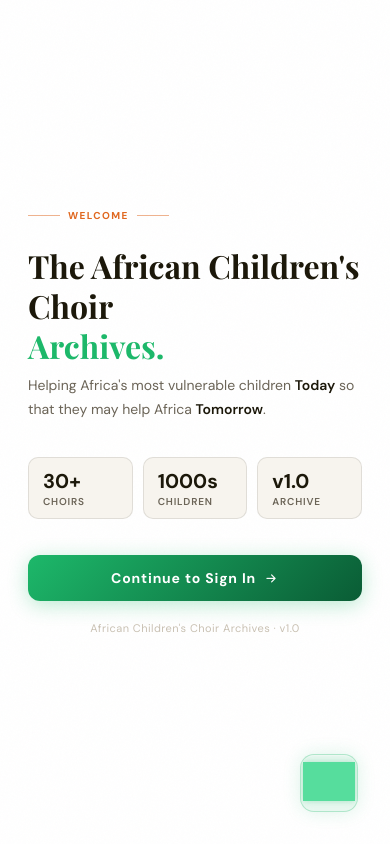
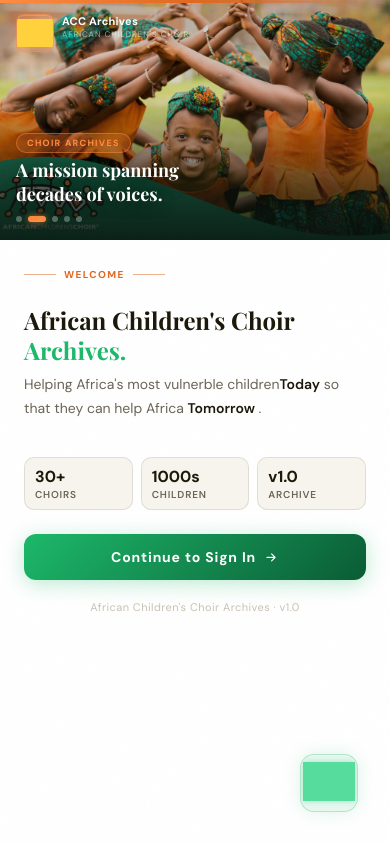
Before and after one commit to jackssih/acc_flask, a Flask app: page / in a window 390 px wide. Run offline with Flask 3, Linux system fonts and the light colour scheme; grey boxes are pictures that could not be loaded.

Commit message:
Update login.html

```diff
--- a/templates/login.html
+++ b/templates/login.html
@@ -2,7 +2,7 @@
 <html lang="en">
 <head>
   <meta charset="UTF-8">
-  <meta name="viewport" content="width=device-width, initial-scale=1.0">
+  <meta name="viewport" content="width=device-width, initial-scale=1.0, viewport-fit=cover">
   <title>Sign In — ACC Archives</title>
   <link href="https://fonts.googleapis.com/css2?family=DM+Sans:ital,wght@0,400;0,500;0,600;0,700;1,400&family=Playfair+Display:wght@600;700&display=swap" rel="stylesheet">
   <link rel="stylesheet" href="https://cdn.jsdelivr.net/npm/@tabler/icons-webfont@latest/tabler-icons.min.css">
@@ -376,10 +355,118 @@
 
     /* responsive */
 @media (max-width: 768px) {
-      .layout { grid-template-columns: 1fr }
-      .photo-panel { display: none }
-      .form-panel { padding: 36px 28px }
+  html, body {
+    overflow-y: auto;
+    overflow-x: hidden;
   }
+
+  .layout {
+    grid-template-columns: 1fr;
+    grid-template-rows: 240px auto;
+    height: auto;
+    min-height: 100vh;
+  }
+
+  /* photo panel — compact strip on top */
+  .photo-panel {
+    display: block;
+    height: 240px;
+    min-height: 240px;
+  }
+
+  .photo-brand {
+    top: 14px;
+    left: 16px;
+    gap: 8px;
+  }
+
+  .photo-brand-icon {
+    width: 38px;
+    height: 38px;
+    border-radius: 8px;
+  }
+
+  .brand-logo-img {
+    width: 38px;
+    height: 52px;
+  }
+
+  .photo-brand-text {
+    font-size: 11px;
+  }
+
+  .photo-brand-sub {
+    font-size: 8px;
+  }
+
+  .photo-caption {
+    padding: 16px 16px 18px;
+  }
+
+  .photo-headline {
+    font-size: 18px;
+    line-height: 1.3;
+    margin-bottom: 10px;
+    max-width: 100%;
+  }
+
+  .photo-tag {
+    font-size: 9px;
+    padding: 3px 10px;
+    margin-bottom: 6px;
+  }
+
+  /* form panel — full width below photo */
+  .form-panel {
+    padding: 28px 24px 36px;
+    justify-content: flex-start;
+    overflow-y: auto;
+  }
+
+  .form-inner {
+    max-width: 100%;
+    width: 100%;
+  }
+
+  .welcome-title {
+    font-size: 24px;
+  }
+
+  .stats-row {
+    gap: 8px;
+    margin-bottom: 24px;
+  }
+
+  .stat-pill {
+    padding: 8px 10px;
+    min-width: 70px;
+  }
+
+  .stat-pill-val {
+    font-size: 16px;
+  }
+
+  .green-accent {
+      position: absolute; bottom: 32px; right: 32px;
+      width: 58px; height: 58px; border-radius: 14px;
+      background: rgba(29,184,106,0.10);
+      border: 1px solid rgba(29,184,106,0.28);
+      box-shadow: 0 0 18px rgba(29,184,106,0.15), inset 0 1px 0 rgba(255,255,255,0.25);
+      display: flex; align-items: top; justify-content: center;
+      overflow: hidden;
+      backdrop-filter: blur(6px);
+  }
+  .slide-bg {
+    top: 0;
+    left: 0;
+    right: 0;
+    bottom: 0;
+    width: 100%;
+    height: 100%;
+  }
+
+}
+
   </style>
 </head>
 <body>
@@ -426,10 +513,10 @@
         </div>
 
         <div class="welcome-title">
-          The African Children's Choir<br><span>Archives.</span>
+          African Children's Choir<br><span>Archives.</span>
         </div>
         <p class="welcome-sub">
-          Helping Africa's most vulnerable children <strong>Today</strong> so that they may help Africa <strong>Tomorrow</strong>.
+          Helping Africa's most vulnerble children<strong>Today</strong> so that they can help Africa <strong>Tomorrow</strong> .
         </p>
 
         <div class="stats-row">
@@ -535,33 +621,33 @@
   }
 
   /* ── Password toggle ── */
-  // Password visibility toggle - FIXED
+ /* ── Password toggle ── */
+  function togglePassword() {
+    var input = document.getElementById('password');
+    var icon  = document.getElementById('pwIcon');
+    if (input.type === 'password') {
+      input.type = 'text';
+      icon.className = 'ti ti-eye-off';
+    } else {
+      input.type = 'password';
+      icon.className = 'ti ti-eye';
+    }
+  }
+
+  document.addEventListener('DOMContentLoaded', function() {
     var toggleBtn = document.getElementById('pwToggle');
-  var passwordInput = document.getElementById('password');
-  var pwIcon = document.getElementById('pwIcon');
-
-  if (toggleBtn && passwordInput && pwIcon) {
-    toggleBtn.addEventListener('click', function(e) {
-      e.preventDefault();  // Prevent any form submission
-      e.stopPropagation(); // Stop event bubbling
-
-      if (passwordInput.type === 'password') {
-        passwordInput.type = 'text';
-        pwIcon.className = 'ti ti-eye-off';
-        toggleBtn.setAttribute('aria-label', 'Hide password');
-      } else {
-        passwordInput.type = 'password';
-        pwIcon.className = 'ti ti-eye';
-        toggleBtn.setAttribute('aria-label', 'Show password');
+    if (toggleBtn) {
+      toggleBtn.addEventListener('click', togglePassword);
     }
   });
-  }
 
   /* ── Show error if present (Jinja) ── */
-  {% if error %}
+/* ── Show error if present ── */
+var hasError = document.getElementById('page-meta').dataset.hasError === 'true';
+if (hasError) {
   document.getElementById('errorBox').style.display = 'flex';
   showForm();
-  {% endif %}
+}
 
   /* ── Enter key on username → focus password ── */
   document.getElementById('username').addEventListener('keydown', function(e) {
@@ -579,45 +665,32 @@
 var captions = [
   "Every child's story,<br>preserved forever.",
   "A mission spanning<br>decades of voices.",
-    "Connecting culture<br>across Africa and beyond.",
+  "Connecting cultures<br>across Africa and beyond.",
   "Education, music,<br>and lasting change.",
   "From choirs to<br>graduates and beyond.",
 ];
 
 var slideFiles = ['slide1.jpg','slide2.jpg','slide3.jpg','slide4.jpg','slide5.jpg'];
 var HOLD = 3500, FADE = 900;
-  var panel = document.getElementById('photoPanel');
-  var dotsEl = document.getElementById('dots');
+var panel     = document.getElementById('photoPanel');
+var dotsEl    = document.getElementById('dots');
 var headlineEl = document.getElementById('photoHeadline');
 var slides = [], dotEls = [], current = 0, timer = null;
 
-  slideFiles.forEach(function(f, i) {
-    var img = new Image();
-    img.onload = function() {
+/* Create slide divs immediately — don't block on image load */
+slideFiles.forEach(function(f) {
   var div = document.createElement('div');
   div.className = 'slide-bg';
   div.style.backgroundImage = "url('/static/img/" + f + "')";
+  div.style.top    = '0';
+  div.style.left   = '0';
+  div.style.right  = '0';
+  div.style.bottom = '0';
   panel.insertBefore(div, panel.firstChild);
-      slides[i] = div;
-      checkReady();
-    };
-    img.onerror = function() {
-      slides[i] = null;
-      checkReady();
-    };
-    img.src = '/static/img/' + f;
+  slides.push(div);
 });
 
-  function checkReady() {
-    var loaded = slides.filter(function(s){ return s !== undefined; });
-    if (loaded.length === slideFiles.length) initSlideshow();
-  }
-
-  function initSlideshow() {
-    slides = slides.filter(Boolean);
-    if (slides.length === 0) return;
-
-    dotsEl.innerHTML = '';
+/* Build dots */
 slides.forEach(function(_, i) {
   var d = document.createElement('div');
   d.className = 'dot' + (i === 0 ? ' active' : '');
@@ -634,21 +709,21 @@
   if (idx === current) return;
   clearTimeout(timer);
   var prev = slides[current];
-    current = idx;
+  current  = idx;
   var next = slides[current];
 
   next.classList.add('visible');
-    setTimeout(function(){ prev.classList.remove('visible'); }, FADE);
+  setTimeout(function() { prev.classList.remove('visible'); }, FADE);
 
-    dotEls.forEach(function(d, i){ d.classList.toggle('active', i === current); });
+  dotEls.forEach(function(d, i) { d.classList.toggle('active', i === current); });
 
-    // crossfade headline
-    headlineEl.style.opacity = '0';
+  /* crossfade headline */
+  headlineEl.style.opacity   = '0';
   headlineEl.style.transform = 'translateY(6px)';
   headlineEl.style.transition = 'opacity 0.4s, transform 0.4s';
   setTimeout(function() {
-      headlineEl.innerHTML = captions[current % captions.length];
-      headlineEl.style.opacity = '1';
+    headlineEl.innerHTML       = captions[current % captions.length];
+    headlineEl.style.opacity   = '1';
     headlineEl.style.transform = 'translateY(0)';
   }, 400);
 
```
Also changed, not shown: other parts of templates/login.html (+11 -31 lines). Lines whose indentation alone changed are shown as unchanged.
